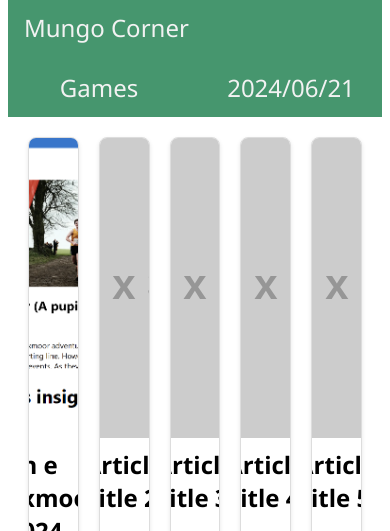
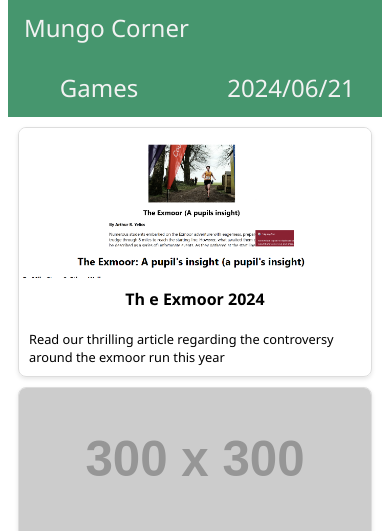
Before and after one commit to westbucklandnewsnewsnews/westbucklandnewsnewsnews.github.io, a plain HTML site: page articles.html in a window 390 px wide. Shown: the part 279-810 px from the top of the page. Drawn offline with Linux system fonts and the light colour scheme; placeholder pictures from the web are drawn by us; a script that the page names is missing.

Commit message:
responsive

```diff
--- a/style.css
+++ b/style.css
@@ -31,11 +31,10 @@ font-family: Segoe UI;
   }
 
   .article img {
-    width: auto;
+    width: 100%;
     height: 300px;
     object-fit: cover;
   }
-
 
   .article .header2 {
     font-size: 1.5em;
@@ -50,6 +49,67 @@ font-family: Segoe UI;
   .article:hover {
     transform: translateY(-5px);
     box-shadow: 0 4px 8px rgba(0, 0, 0, 0.2);
+  }
+
+  /* Responsive layout for tablets */
+  @media (max-width: 1024px) {
+    .articles-grid {
+      grid-template-columns: repeat(3, 1fr);
+    }
+
+    .article img {
+      height: 250px;
+    }
+
+    .article .header2 {
+      font-size: 1.3em;
+    }
+
+    .article p {
+      font-size: 1em;
+    }
+  }
+
+  /* Responsive layout for mobile devices */
+  @media (max-width: 768px) {
+    .articles-grid {
+      grid-template-columns: repeat(2, 1fr);
+      gap: 10px;
+      padding: 10px;
+    }
+
+    .article img {
+      height: 200px;
+    }
+
+    .article .header2 {
+      font-size: 1.2em;
+    }
+
+    .article p {
+      font-size: 0.9em;
+    }
+  }
+
+  /* Responsive layout for smaller mobile devices */
+  @media (max-width: 480px) {
+    .articles-grid {
+      grid-template-columns: 1fr;
+      gap: 10px;
+      padding: 10px;
+    }
+
+    .article img {
+      height: 150px;
+    }
+
+    .article .header2 {
+      font-size: 1em;
+    }
+
+    .article p {
+      font-size: 0.8em;
+    }
   }
 
 
```
